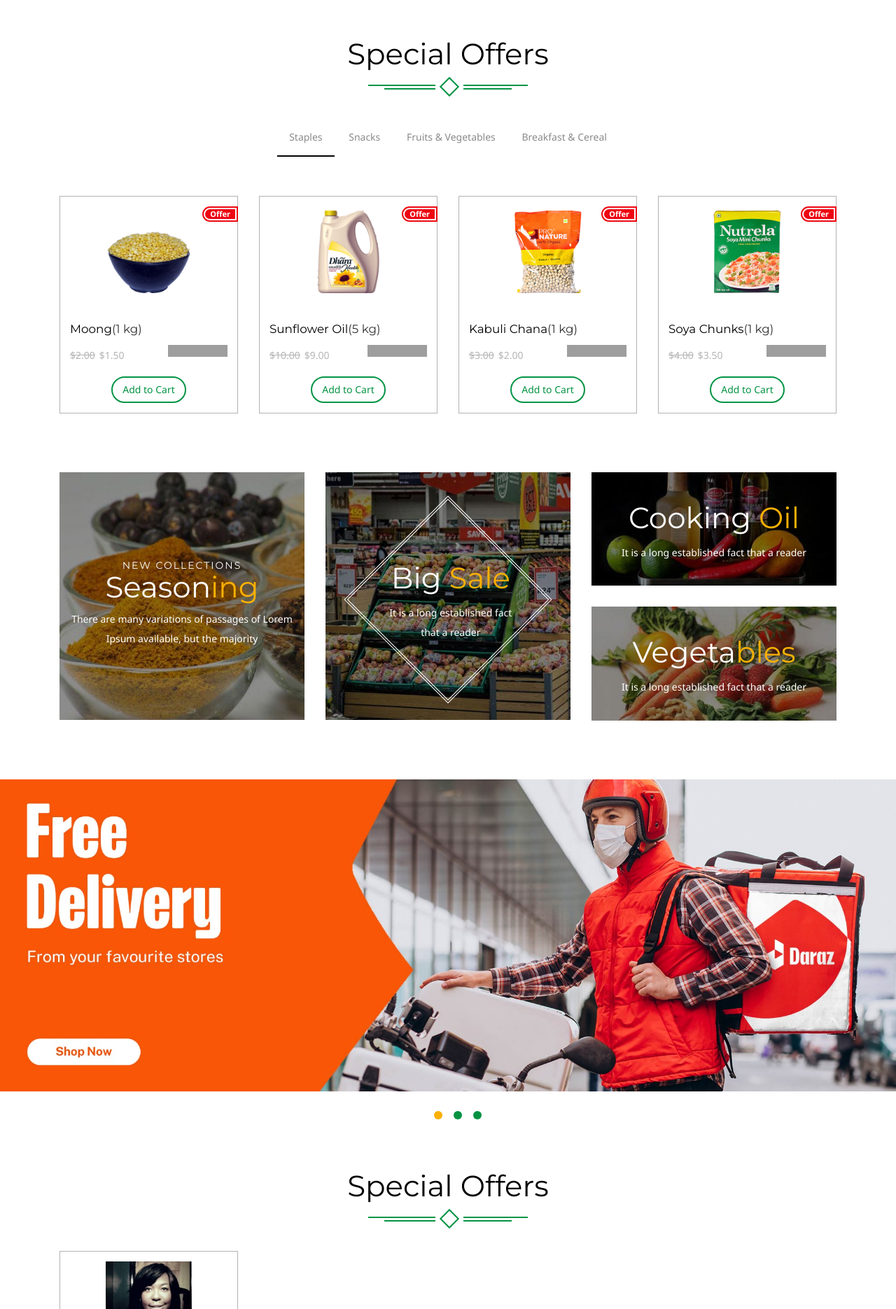
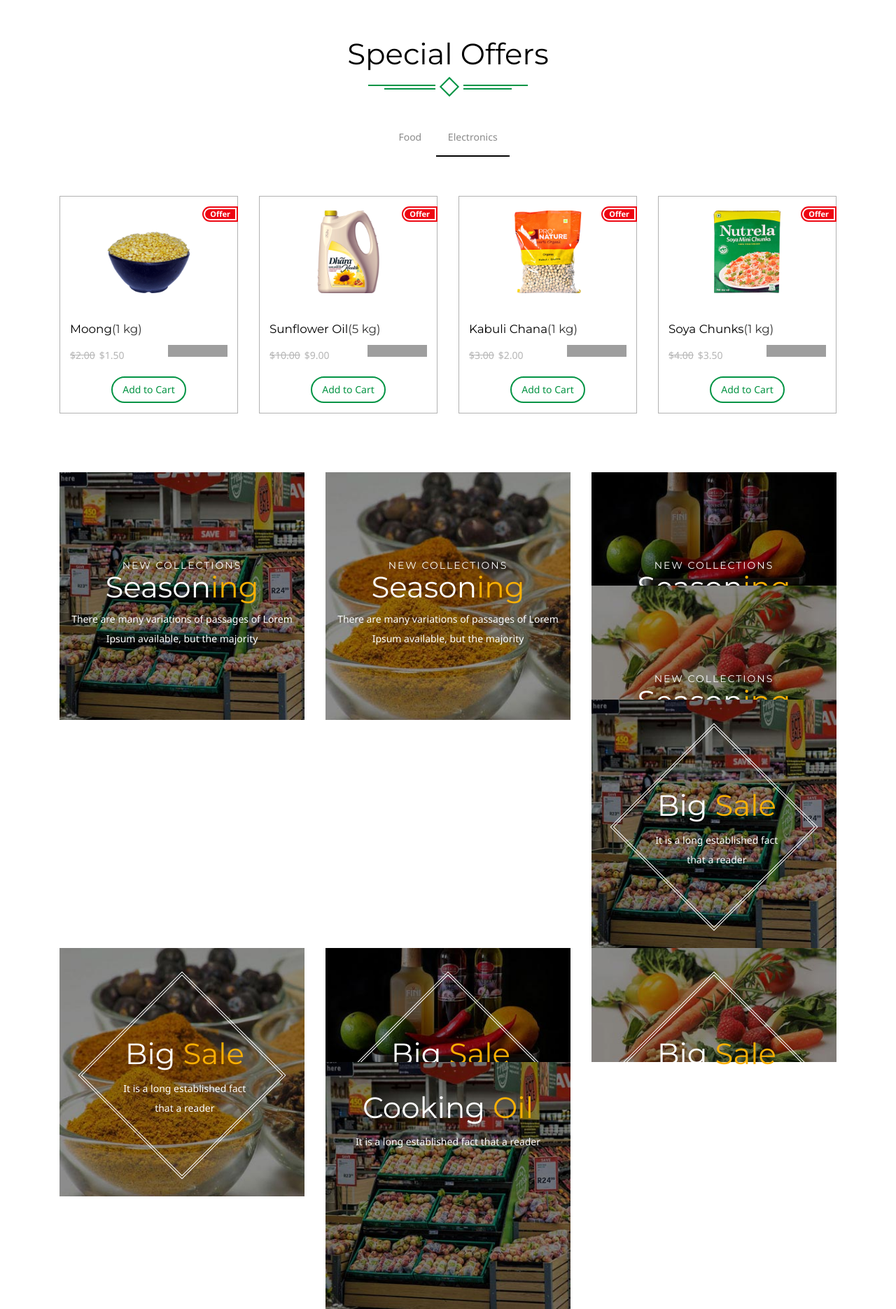
Before and after one commit to kripaz777/ecommDjango3pm, a Django app: template templates/index.html in a window 1280 px wide. Shown: the part 629-2500 px from the top of the page at 70% size. Run offline with Django 4.2, Linux system fonts and the light colour scheme; the template is opened without the code that fills it: values that come from a table or form of the project are taken from there, others are empty; data comes from the database, SQL or seed files in the repository; both versions use the stored data as it was after the commit; some libraries are stand-ins or nearby versions; grey boxes are pictures that could not be loaded.

Commit message:
image upload and index.html

```diff
--- a/core/models.py
+++ b/core/models.py
@@ -7,6 +7,7 @@
 	name = models.CharField(max_length = 300)
 	slug = models.CharField(max_length = 300)
 	image = models.ImageField(upload_to = 'media')
+	status = models.CharField(choices = STATUS,blank = True, max_length = 100)
 
 	def __str__(self):
 		return self.name
@@ -36,6 +37,7 @@
 class Ad(models.Model):
 	name = models.CharField(max_length = 300)
 	image = models.ImageField(upload_to = 'media')
+	rank = models.IntegerField(null = True)
 	description = models.TextField()
 	def __str__(self):
 		return self.name
--- a/core/views.py
+++ b/core/views.py
@@ -10,7 +10,11 @@
 		self.views['categories'] = Category.objects.all()
 		self.views['subcategories'] = SubCategory.objects.all()
 		self.views['products'] = Product.objects.all()
-		self.views['ads'] = Ad.objects.all()
+		self.views['ads1'] = Ad.objects.filter(rank = 1)
+		self.views['ads2'] = Ad.objects.filter(rank = 2)
+		self.views['ads3'] = Ad.objects.filter(rank = 3)
+		self.views['ads4'] = Ad.objects.filter(rank = 4)
+
 		self.views['sliders'] = Slider.objects.all()
 
 		return render(request,'index.html',self.views)
--- a/home/settings.py
+++ b/home/settings.py
@@ -121,7 +121,7 @@
     BASE_DIR / "static"
 ]
 MEDIA_URL = "media/"
-MEDIA_ROOT =os.path.join(BASE_DIR,"")
+MEDIA_ROOT =os.path.join(BASE_DIR,"media")
 # Default primary key field type
 # https://docs.djangoproject.com/en/4.0/ref/settings/#default-auto-field
 
--- a/home/urls.py
+++ b/home/urls.py
@@ -21,6 +21,4 @@
 urlpatterns = [
     path('admin/', admin.site.urls),
     path('', include('core.urls')),
-]
-if settings.DEBUG == True:
-	static(settings.MEDIA_URL, document_root=settings.MEDIA_ROOT)
+]+static(settings.MEDIA_URL, document_root=settings.MEDIA_ROOT)
--- a/templates/index.html
+++ b/templates/index.html
@@ -35,10 +35,10 @@
 			<div class="tab-head ">
 				<nav class="nav-sidebar">
 					<ul class="nav tabs ">
-					  <li class="active"><a href="#tab1" data-toggle="tab">Staples</a></li>
-					  <li class=""><a href="#tab2" data-toggle="tab">Snacks</a></li>
-					  <li class=""><a href="#tab3" data-toggle="tab">Fruits & Vegetables</a></li>
-					  <li class=""><a href="#tab4" data-toggle="tab">Breakfast & Cereal</a></li>
+						{% for cat in categories %}
+					  <li class="{{cat.status}}"><a href="#tab1" data-toggle="tab">{{cat.name}}</a></li>
+						{% endfor %}
+
 					</ul>
 				</nav>
 				<div class=" tab-content tab-content-t ">
@@ -441,11 +441,11 @@
 <!--content-->
 <div class="content-mid">
 	<div class="container">
-
+		{% for ads in ads1 %}
 		<div class="col-md-4 m-w3ls">
 			<div class="col-md1 ">
 				<a href="kitchen.html">
-					<img src="images/co1.jpg" class="img-responsive img" alt="">
+					<img src="{{ads.image.url}}" class="img-responsive img" alt="">
 					<div class="big-sa">
 						<h6>New Collections</h6>
 						<h3>Season<span>ing </span></h3>
@@ -454,10 +454,13 @@
 				</a>
 			</div>
 		</div>
+		{% endfor %}
+		{% for ads in ads2 %}
+
 		<div class="col-md-4 m-w3ls1">
 			<div class="col-md ">
 				<a href="hold.html">
-					<img src="images/co.jpg" class="img-responsive img" alt="">
+					<img src="{{ads.image.url}}" class="img-responsive img" alt="">
 					<div class="big-sale">
 						<div class="big-sale1">
 							<h3>Big <span>Sale</span></h3>
@@ -467,25 +470,30 @@
 				</a>
 			</div>
 		</div>
+		{% endfor %}
 		<div class="col-md-4 m-w3ls">
+			{% for ads in ads3 %}
 			<div class="col-md2 ">
 				<a href="kitchen.html">
-					<img src="images/co2.jpg" class="img-responsive img1" alt="">
+					<img src="{{ads.image.url}}" class="img-responsive img1" alt="">
 					<div class="big-sale2">
 						<h3>Cooking <span>Oil</span></h3>
 						<p>It is a long established fact that a reader </p>
 					</div>
 				</a>
 			</div>
+			{% endfor %}
+			{% for ads in ads3 %}
 			<div class="col-md3 ">
 				<a href="hold.html">
-					<img src="images/co3.jpg" class="img-responsive img1" alt="">
+					<img src="{{ads.image.url}}" class="img-responsive img1" alt="">
 					<div class="big-sale3">
 						<h3>Vegeta<span>bles</span></h3>
 						<p>It is a long established fact that a reader </p>
 					</div>
 				</a>
 			</div>
+			{% endfor %}
 		</div>
 		<div class="clearfix"></div>
 	</div>
```
Also changed, not shown: core/migrations/0004_ad_rank.py (added), core/migrations/0005_category_status.py (added), db.sqlite3, media/media/22daraz.jpg (added), media/media/AAEAAQAAAAAAAA11AAAAJGJhZWJiZDU2LTAxNDctNDI2OC1hZTg5LWYxYjJhZGUyMzRhOQ.jpg (added), media/media/co.jpg (added), media/media/co1.jpg (added), media/media/co2.jpg (added), media/media/co3.jpg (added), media/media/daraz.jpg (added), media/media/daraz1.jpg (added), media/media/daraz11.jpg (added), media/media/daraz3.jpg (added), media/media/daraz33.jpg (added), 1 more files.
